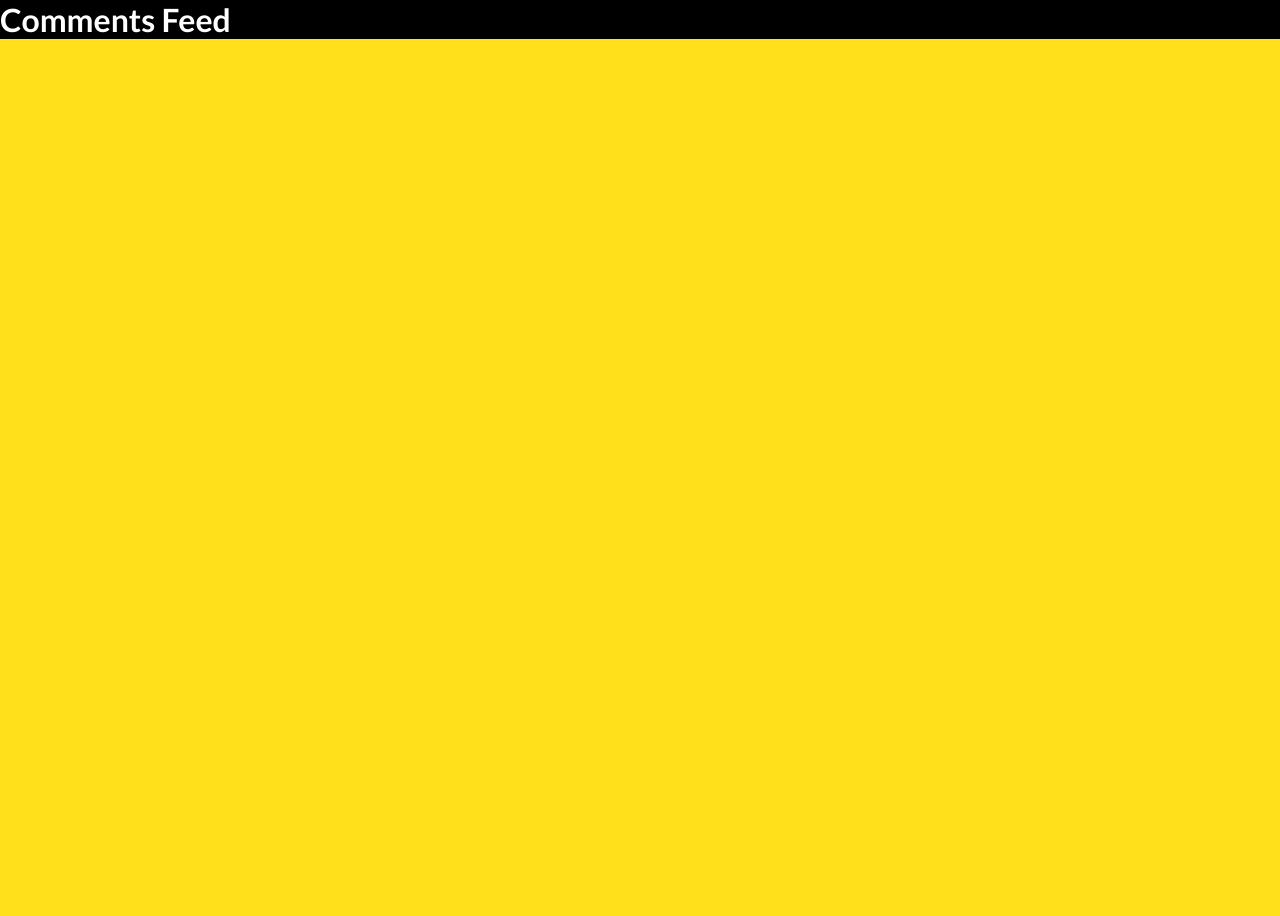
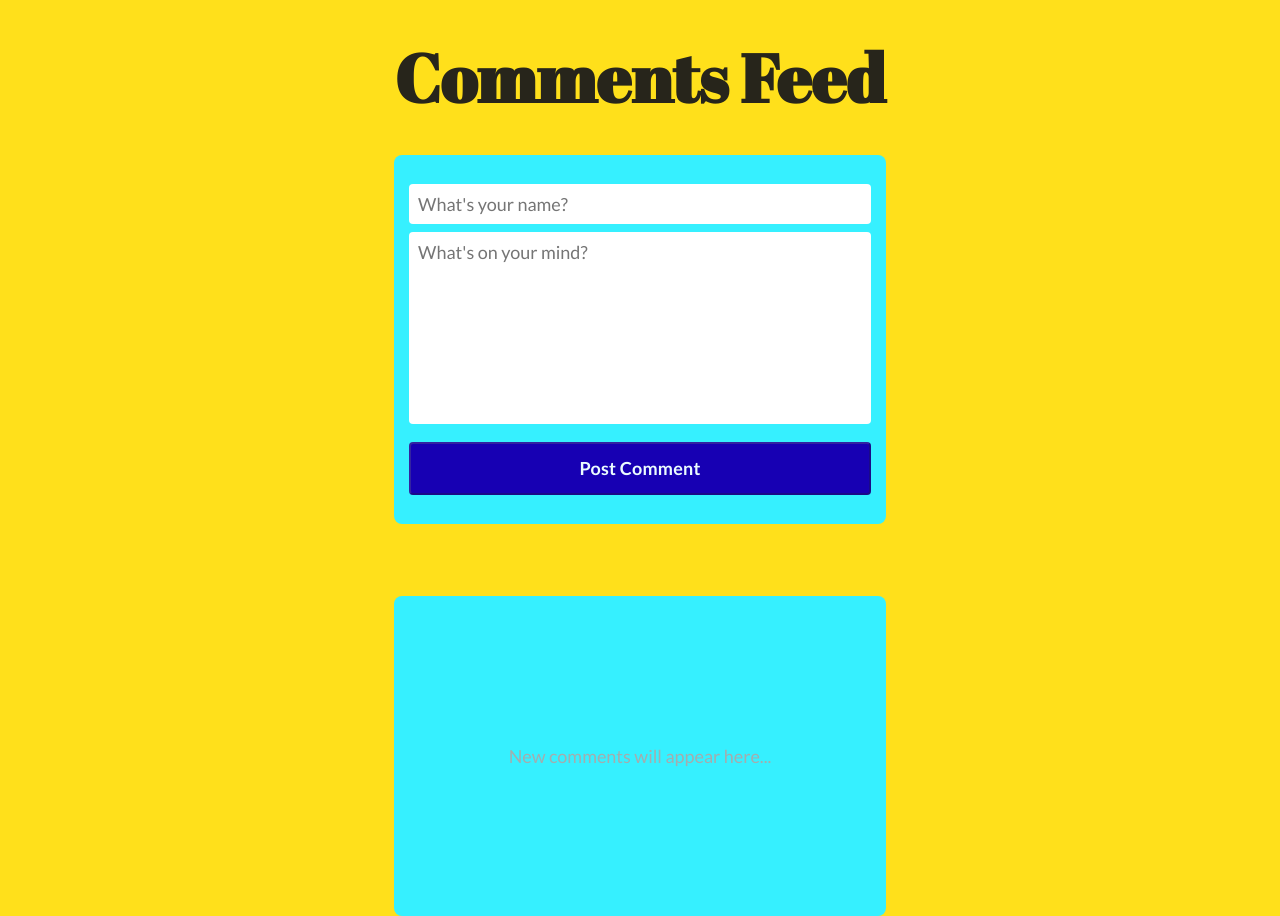
Before and after one commit to EmekeN/node-websocket-messaging-web-app, a React app: page / in a window 1280 px wide. Before the commit the page ends 800 px from the top, so only its background shows below. Built offline with nearby package versions, Linux system fonts and the light colour scheme; no server answers.

Commit message:
good user interface

```diff
--- a/package.json
+++ b/package.json
@@ -16,6 +16,7 @@
     "dev": "concurrently --kill-others-on-fail \"npm run server\" \"npm run start\""
   },
   "dependencies": {
+    "date-fns": "^2.29.2",
     "parcel": "^2.7.0",
     "postcss": "^8.4.16",
     "react": "^18.2.0",
--- a/src/CommentFeed.js
+++ b/src/CommentFeed.js
@@ -1,8 +1,34 @@
 import React, { useEffect, useState } from "react";
+import { useInput } from "./hooks/useInput";
+import { Api } from "./api";
 import "./styles/CommentFeed.scss";
 function CommentFeed(props) {
-  const { name } = props;
-  const socket = new WebSocket("ws://localhost:3001");
+  const WEBSOCKET_URL = "ws://localhost:3001";
+  const SERVER_URL = "http://localhost:3001";
+  const socket = new WebSocket(WEBSOCKET_URL);
+
+  //#region State
+  const [commentList, setCommentList] = useState([]);
+  const {
+    value: name,
+    setValue: setName,
+    bind: bindName,
+    errorStatus: NameErrorStatus,
+    setErrorStatus: setNameErrorStatus,
+  } = useInput("");
+
+  const {
+    value: comment,
+    setValue: setComment,
+    bind: bindComment,
+    errorStatus: CommentErrorStatus,
+    setErrorStatus: setCommentErrorStatus,
+  } = useInput("");
+
+  //#endregion State
+
+  //#region functions
+
   useEffect(() => {
     socket?.addEventListener("connection", (event) => {
       console.log("Connected to Server");
@@ -12,9 +38,102 @@ function CommentFeed(props) {
     });
   });
 
+  const handleSubmitComment = (e) => {
+    //TODO:
+  };
+
+  //#endregion functions
+
+  //#region components
+
+  const CommentItem = ({ name, message, id, createdTime }) => {
+    <div className="CommentItem">
+      <p>{name}</p>
+      <p>{message}</p>
+      <p className="text-small">{createdTime}</p>
+    </div>;
+  };
+
+  //#endregion components
   return (
     <div className="CommentFeed">
-      <h1>Comments Feed</h1>
+      <section>
+        <h1 style={{ padding: ".5em 0" }}>Comments Feed</h1>
+        <form
+          id="SubmitComment"
+          onSubmit={handleSubmitComment}
+          className="comment"
+          style={{
+            display: "flex",
+            flexDirection: "column",
+            rowGap: ".5rem",
+            padding: "6% 3%",
+            backgroundColor: "var(--secondary-clr)",
+            borderRadius: ".5rem",
+          }}
+        >
+          <label htmlFor="name">
+            <input
+              className="comment-name"
+              id="name"
+              {...bindName}
+              placeholder="What's your name?"
+            ></input>
+          </label>
+          <label htmlFor="comment">
+            <textarea
+              type="text"
+              className="comment-textfield"
+              id="comment"
+              {...bindComment}
+              style={{ resize: "none", minHeight: "12rem" }}
+              placeholder="What's on your mind?"
+            />
+          </label>
+
+          <button
+            style={{
+              borderRadius: ".25rem",
+              width: "100%",
+              padding: ".75em 0",
+              backgroundColor: "var(--tertiary-clr)",
+              color: "var(--neutral-clr-02)",
+            }}
+            disabled={!name && !comment}
+          >
+            Post Comment
+          </button>
+        </form>
+
+        <div
+          className="comment-list"
+          style={{
+            width: "100%",
+            minHeight: "var(--comment-section-height)",
+            borderRadius: ".5rem",
+            backgroundColor: "var(--secondary-clr)",
+            color: "var(--neutral-clr-01)",
+            margin: "4em 0 0 0",
+          }}
+        >
+          {!commentList.length ? (
+            <p
+              style={{
+                textAlign: "center",
+                display: "flex",
+                minHeight: "var(--comment-section-height)",
+                color: "var(--neutral-clr-03)",
+                justifyContent: "center",
+                alignItems: "center",
+              }}
+            >
+              New comments will appear here...{" "}
+            </p>
+          ) : (
+            <div></div>
+          )}
+        </div>
+      </section>
     </div>
   );
 }
--- a/src/api/index.js
+++ b/src/api/index.js
@@ -1,29 +1,28 @@
 export const Api = {
-  call(url, method, body = {}) {
+  async call(url, method, body = {}) {
     const data = {
       method,
       headers: {
-        'Accept': 'application/json',
-        'Content-Type': 'application/json',
+        Accept: "application/json",
+        "Content-Type": "application/json",
       },
     };
     if (Object.keys(body).length > 0) {
       data.body = JSON.stringify(body);
     }
-    return fetch(url, data).then(response => {
-      return response.json();
-    });
+    const response = await fetch(url, data);
+    return await response.json();
   },
 
   get(url) {
-    return this.call(url, 'get');
+    return this.call(url, "get");
   },
 
   post(url, body = {}) {
-    return this.call(url, 'post', body);
+    return this.call(url, "post", body);
   },
 
   delete(url) {
-    return this.call(url, 'delete');
+    return this.call(url, "delete");
   },
 };
--- /dev/null
+++ b/src/hooks/useInput.js
@@ -0,0 +1,21 @@
+import { useState } from "react";
+
+export const useInput = (initialValue) => {
+  const [value, setValue] = useState(initialValue);
+  const [errorStatus, setErrorStatus] = useState({ hasError: false, errorMsg: "" });
+  //Form validation could go here? or make another hook
+  //Errors here and Form validation in other file?
+  return {
+    value,
+    setValue,
+    reset: () => setValue(""),
+    bind: {
+      value,
+      onChange: (event) => {
+        setValue(event.target.value);
+      },
+    },
+    errorStatus,
+    setErrorStatus: (value) => setErrorStatus(value),
+  };
+};
--- a/src/index.js
+++ b/src/index.js
@@ -4,5 +4,4 @@ import CommentFeed from "./CommentFeed";
 import "./styles/base.scss";
 
 const root = ReactDOM.createRoot(window.document.getElementById("CommentFeed"));
-console.log("rendering root");
 root.render(<CommentFeed />);
--- a/src/styles/CommentFeed.scss
+++ b/src/styles/CommentFeed.scss
@@ -1,11 +1,10 @@
-$primary-color: white;
-
-$bg: black;
-
 #CommentFeed {
+  --comment-section-height: 20rem;
   background-color: var(--primary-clr);
+  display: grid;
+  place-items: center;
 }
 h1 {
-  color: $primary-color;
-  background-color: $bg;
+  color: var(--neutral-clr-01);
+  // background-color: $bg;
 }
--- a/src/styles/base.scss
+++ b/src/styles/base.scss
@@ -1,6 +1,17 @@
 @import url("https://fonts.googleapis.com/css2?family=Lato:ital,wght@0,300;0,400;0,700;1,300;1,400;1,700&display=swap");
+@import url("https://fonts.googleapis.com/css2?family=Abril+Fatface&display=swap");
 :root {
   --primary-clr: #ffe01b;
+  --secondary-clr: #36f0ff;
+  --tertiary-clr: #1700b3;
+  --neutral-clr-01: hsl(50, 18%, 13%);
+  --neutral-clr-02: hsl(190, 100%, 96%);
+  --neutral-clr-03: hsl(185, 6%, 66%);
+  --font-01: 4.209rem;
+  --font-02: 3.157rem;
+  --font-03: 2.369rem;
+  --font-04: 1.777rem;
+  --font-05: 1.333rem;
 }
 
 *,
@@ -21,20 +32,103 @@ html {
 
 body {
   margin: 0;
-  font-family: Lato, sans-serif, serif, -apple-system, BlinkMacSystemFont;
+  font-family: "Lato", sans-serif, serif, -apple-system, BlinkMacSystemFont;
   -webkit-font-smoothing: antialiased;
   -moz-osx-font-smoothing: grayscale;
   overflow: auto;
   background-color: var(--primary-clr);
   overflow-x: hidden;
-  color: #403b3b;
+  color: var(--neutral-clr-02);
+  line-height: 1.75;
+  font-size: 18px;
 }
 
+div,
+h1,
+h2,
+h3,
+h3,
+h4,
+h5,
+p,
+span,
+input,
+select {
+  margin: 0;
+}
+
+div,
+p,
+span,
+input,
+select,
+textarea,
+button {
+  font-family: "Lato";
+  font-size: 18px;
+}
+
+button {
+  letter-spacing: 0.01em;
+  font-weight: 700;
+}
+button:disabled {
+  background-color: var(--neutral-clr-03);
+}
+
+h1,
+h2,
+h3,
+h4,
+h5 {
+  font-family: "Abril Fatface", cursive;
+  font-family: "Abril Fatface", sans-serif;
+  font-weight: 400;
+  line-height: 1.3;
+}
+
+h1 {
+  font-size: var(--font-01);
+  font-weight: 700;
+}
+
+h2 {
+  font-size: var(--font-02);
+  font-weight: 600;
+}
+
+h3 {
+  font-size: var(--font-03);
+  font-weight: 600;
+}
+
+h4 {
+  font-size: var(--font-04);
+}
+
+h5 {
+  font-size: var(--font-05);
+}
+
+small,
+.text_small {
+  font-size: 0.75rem;
+}
 button,
 input,
 select,
-label {
+label,
+textarea {
   cursor: pointer;
+}
+
+input,
+select,
+textarea {
+  border-radius: 0.25rem;
+  border: 0;
+  padding: 0.5em;
+  width: 100%;
 }
 
 /* Hide Number Scroll Firefox */
@@ -49,17 +143,6 @@ input[type="radio"] {
   -webkit-appearance: radio;
 }
 
-div,
-h1,
-h2,
-h3,
-p,
-span,
-input,
-select {
-  margin: 0;
-}
-
 section {
   padding: 0 1rem;
 }
```
Also changed, not shown: 2 other files.
